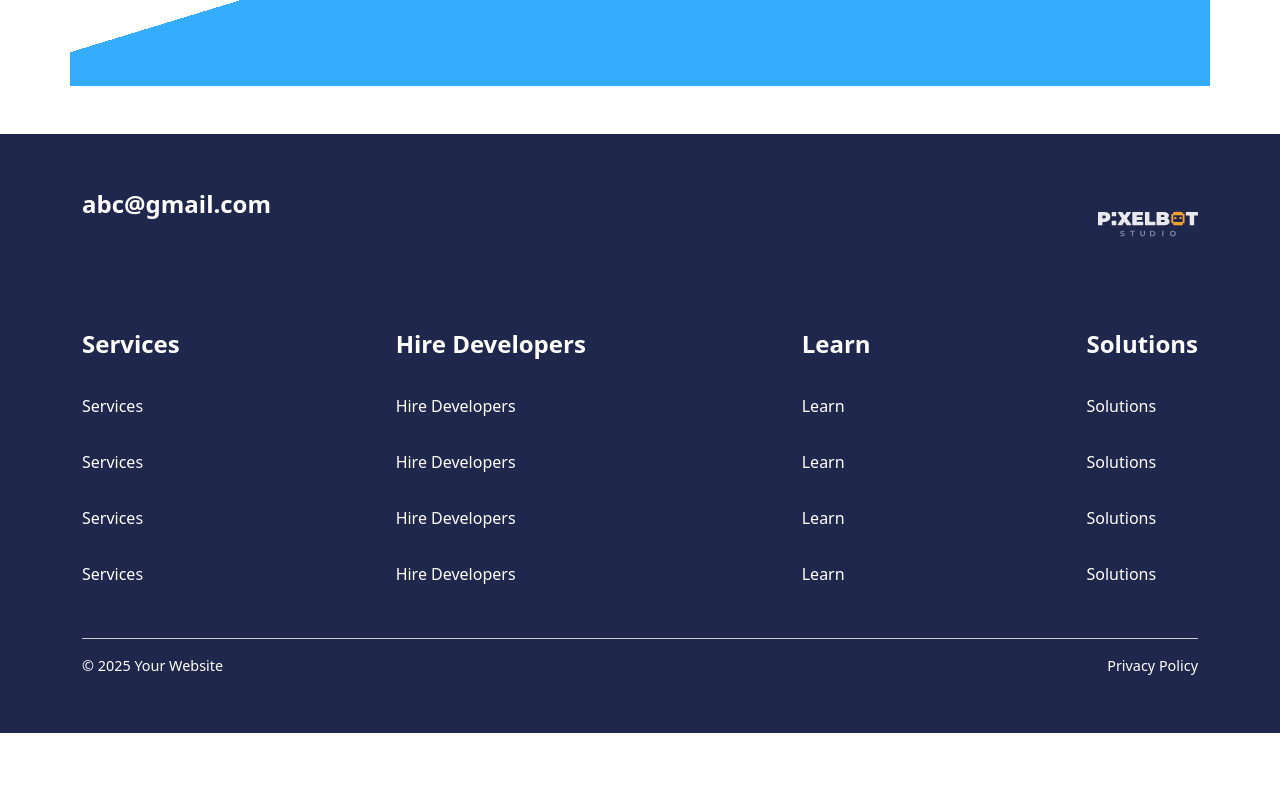
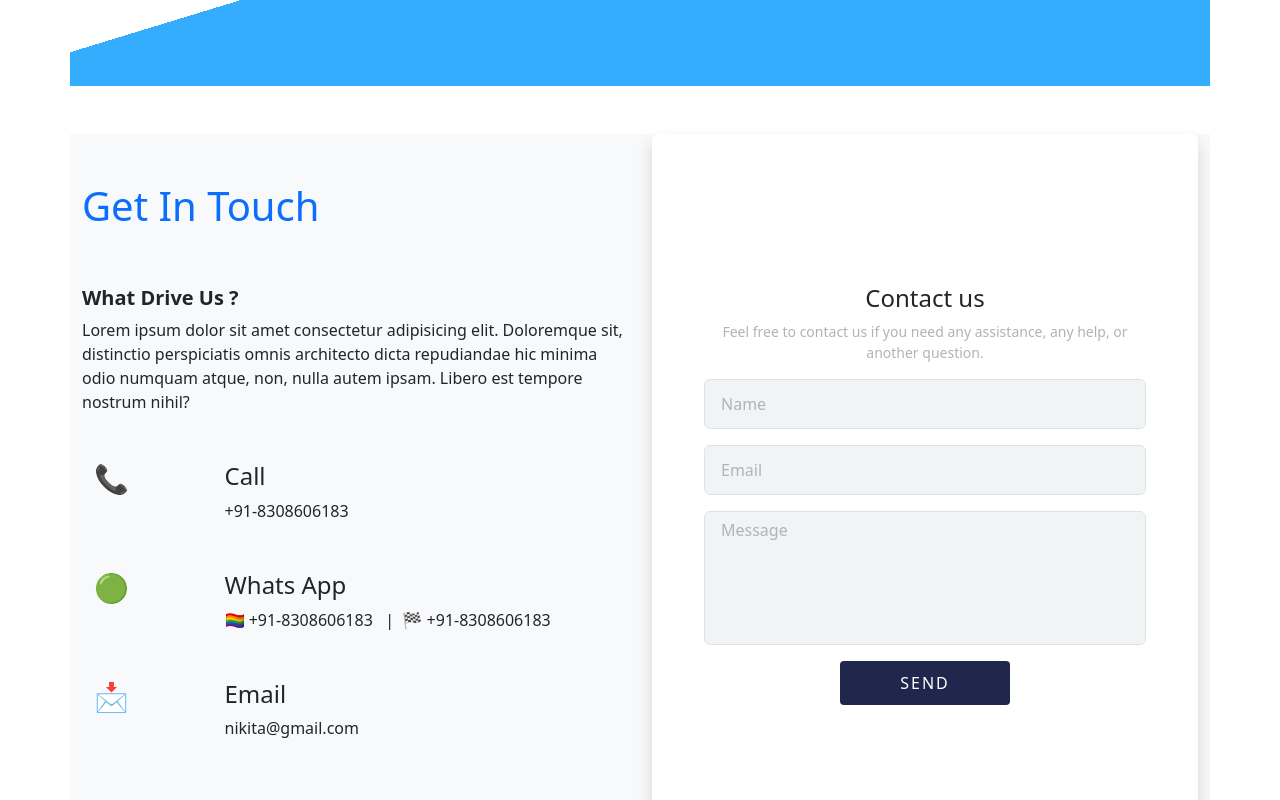
Before and after one commit to pixelBot-me/PixelBot-studio-final, a React (Vite) app: page / in a window 1280 px wide. Shown: the part 5880-6680 px from the top of the page. Before the commit the page ends 6613 px from the top, so only its background shows below. Built offline with nearby package versions, Linux system fonts and the light colour scheme.

Commit message:
get in touch section done

```diff
--- /dev/null
+++ b/src/assets/css/getInTouch.css
@@ -0,0 +1,71 @@
+
+  .contact-form-wrapper {
+    padding: 100px 0;
+  }
+
+  .contact-form {
+    padding: 50px 40px;
+    background-color: #ffffff;
+    border-radius: 12px;
+    max-width: 600px;
+    margin: 0 auto;
+  }
+
+  .contact-form textarea {
+    resize: none;
+  }
+
+  .contact-form .form-input,
+  .form-text-area {
+    background-color: #f0f4f5;
+    height: 50px;
+    padding-left: 16px;
+  }
+
+  .contact-form .form-text-area {
+    background-color: #f0f4f5;
+    height: auto;
+    padding-left: 16px;
+  }
+
+  .contact-form .form-control::placeholder {
+    color: #aeb4b9;
+    font-weight: 500;
+    opacity: 1;
+  }
+
+  .contact-form .form-control:focus {
+    border-color: blue;
+    box-shadow: inset 0 1px 1px rgba(0, 0, 0, 0.07), 0 0 8px blue;
+  }
+
+  .contact-form .title {
+    text-align: center;
+    font-size: 24px;
+    font-weight: 500;
+  }
+
+  .contact-form .description {
+    color: #aeb4b9;
+    font-size: 14px;
+    text-align: center;
+  }
+
+  .contact-form .submit-button-wrapper {
+    text-align: center;
+  }
+
+  .contact-form .submit-button {
+    border: none;
+    border-radius: 4px;
+    background-color: #20274c;
+    color: white;
+    text-transform: uppercase;
+    padding: 10px 60px;
+    font-weight: 500;
+    letter-spacing: 2px;
+  }
+
+  .contact-form .submit-button:hover {
+    background-color: blue;
+  }
--- /dev/null
+++ b/src/components/GetInTouch.jsx
@@ -0,0 +1,124 @@
+import React from 'react'
+import { Container, Row, Form, Button, } from 'react-bootstrap'
+import "bootstrap/dist/css/bootstrap.min.css";
+import '../assets/css/getInTouch.css'
+
+export default function GetInTouch() {
+    return (
+        <>
+            <Container className='bg-light'>
+                <Row>
+                    <div className='col-md-6'>
+                        <h1 className='text-primary py-5 text-capitalize'>get in touch</h1>
+
+                        <h5 className='text-capitalize fw-bolder'>
+                            what drive us ?
+                        </h5>
+
+                        <div>
+                            Lorem ipsum dolor sit amet consectetur adipisicing elit. Doloremque sit, distinctio perspiciatis omnis architecto dicta repudiandae hic minima odio numquam atque, non, nulla autem ipsam. Libero est tempore nostrum nihil?
+                        </div>
+
+                        <Container>
+                            <Row className='py-5'>
+                                <div className='d-flex'>
+                                    <div className='col-md-3'>
+                                        <h3 className='text-danger'>📞</h3>
+
+                                    </div>
+                                    <div className='col-md-9'>
+                                        <h4>Call</h4>
+                                        <a href="#tell:+91-8308606183" className='text-decoration-none text-dark'> +91-8308606183</a>
+                                    </div>
+                                </div>
+
+                                <div className='d-flex py-5'>
+                                    <div className='col-md-3'>
+                                        <h3 className='text-danger'>🟢</h3>
+
+                                    </div>
+                                    <div className='col-md-9'>
+                                        <h4>Whats App</h4>
+
+                                        <div className='d-flex'>
+
+                                            <div>
+                                                <a href="#tell:+91-8308606183" className='text-decoration-none text-dark'>🏳️‍🌈 +91-8308606183</a> &nbsp; | &nbsp;
+                                            </div>
+
+                                            <div>
+
+                                                <a href="#tell:+91-8308606183" className='text-decoration-none text-dark'>🏁 +91-8308606183</a>
+                                            </div>
+
+
+
+                                        </div>
+                                    </div>
+                                </div>
+
+                                <div className='d-flex'>
+                                    <div className='col-md-3'>
+                                        <h3 className='text-danger'>📩</h3>
+
+                                    </div>
+                                    <div className='col-md-9'>
+                                        <h4>Email</h4>
+                                        <a href="#mailTo:nik@gmail.com" className='text-decoration-none text-dark'> nikita@gmail.com</a>
+                                    </div>
+                                </div>
+                            </Row>
+                        </Container>
+
+                    </div>
+
+                    <div className='col-md-6'>
+                        <Container fluid className="bg-pink shadow bg-body rounded">
+                            <div className="contact-form-wrapper d-flex justify-content-center">
+                                <Form className="contact-form">
+                                    <h5 className="title">Contact us</h5>
+                                    <p className="description">
+                                        Feel free to contact us if you need any assistance, any help, or another question.
+                                    </p>
+                                    <Form.Group className="mb-3">
+                                        <Form.Control
+                                            type="text"
+                                            id="name"
+                                            placeholder="Name"
+                                            className="form-input"
+                                            required
+                                        />
+                                    </Form.Group>
+                                    <Form.Group className="mb-3">
+                                        <Form.Control
+                                            type="email"
+                                            placeholder="Email"
+                                            className="form-input"
+                                            required
+                                        />
+                                    </Form.Group>
+                                    <Form.Group className="mb-3">
+                                        <Form.Control
+                                            as="textarea"
+                                            id="message"
+                                            rows={5}
+                                            placeholder="Message"
+                                            className="form-text-area"
+                                            required
+                                        />
+                                    </Form.Group>
+                                    <div className="submit-button-wrapper">
+                                        <Button type="submit" className="submit-button">
+                                            Send
+                                        </Button>
+                                    </div>
+                                </Form>
+                            </div>
+                        </Container>
+
+                    </div>
+                </Row>
+            </Container>
+        </>
+    )
+}
--- a/src/components/home/Home.jsx
+++ b/src/components/home/Home.jsx
@@ -21,6 +21,7 @@ import image12 from '../../assets/images/python.jpg';
 
 import OurServices from '../OurServices';
 import '../../assets/css/common.css';
+import GetInTouch from '../GetInTouch';
 
 const images = [image1, image2, image3, image4, image5, image6];
 
@@ -438,6 +439,7 @@ export default function Home() {
                 </Row>
             </Container>
 
+            <GetInTouch/>
         </>
     );
 }
```
